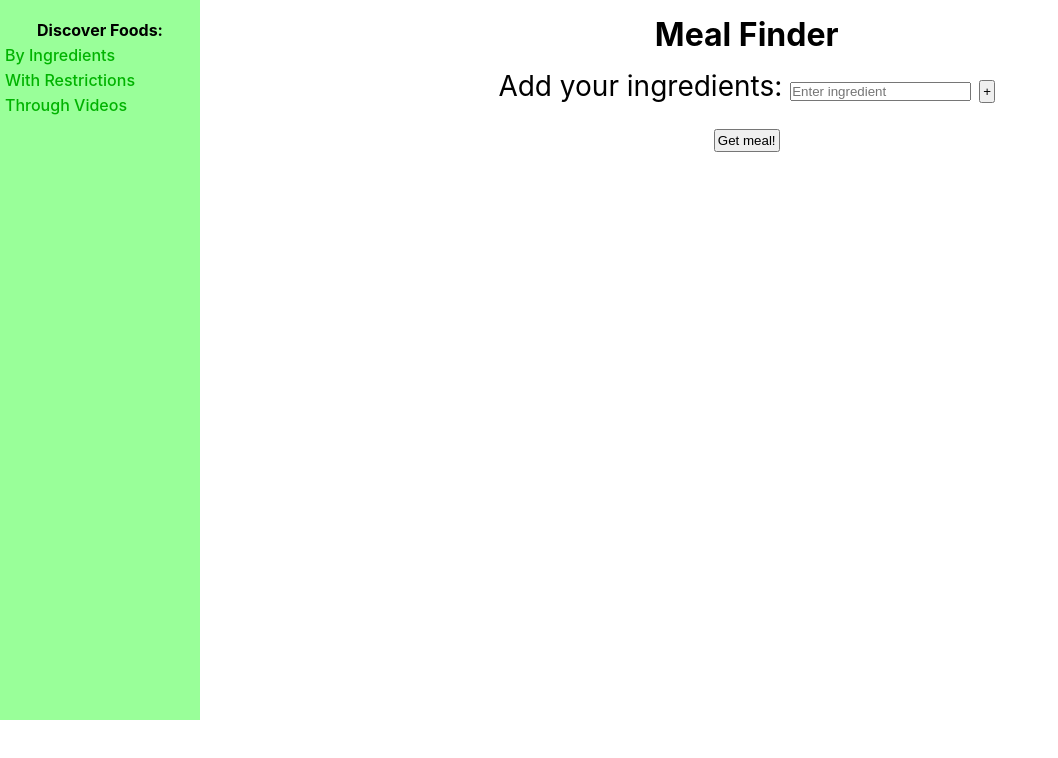
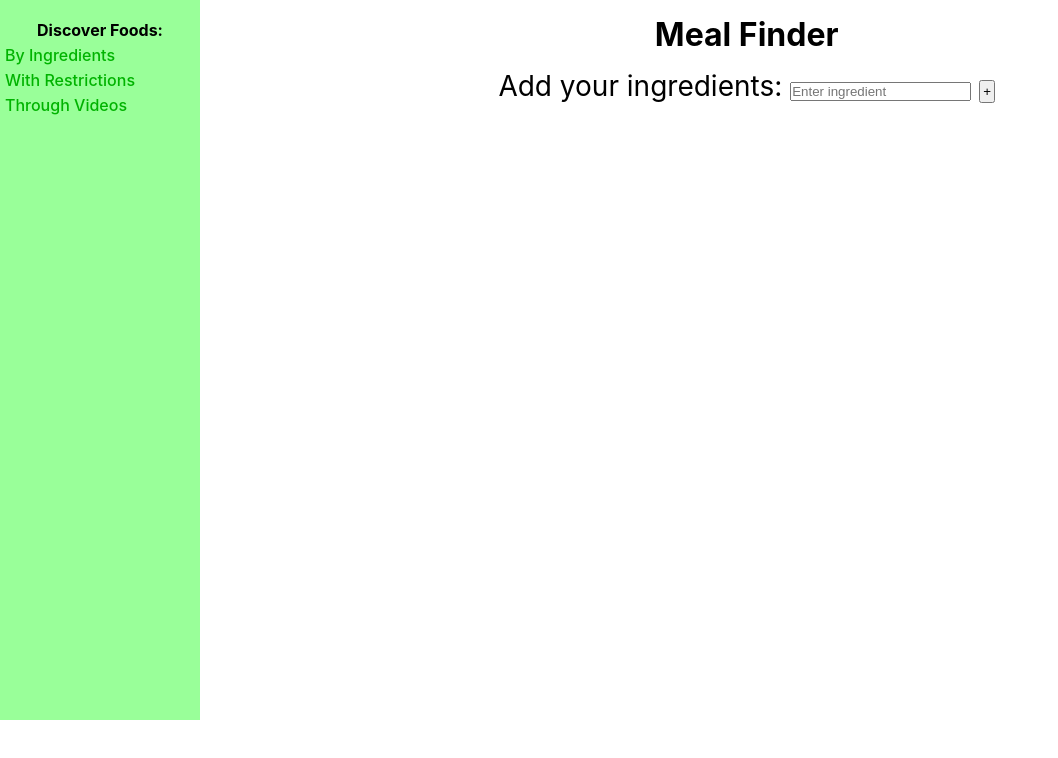
Before and after one commit to emilyam437/meal_finder_client, a React (Create React App) app: page / in a window 1280 px wide. Shown: the top 758 px of the page, without its empty margins (0-1058 px from the left). Built offline with nearby package versions, Linux system fonts and the light colour scheme.

Commit message:
fixed some issues

```diff
--- a/src/pages/RandomRecipe.js
+++ b/src/pages/RandomRecipe.js
@@ -123,8 +123,8 @@ function Random() {
              </div>
 })}
 <br/>
-{usedListDetail.length>0 ? <button onClick={resetAll}>New Recipe</button> :
-<button className="getButton" onClick={fetchRecipe}> Get meal! </button>}
+{usedListDetail.length>0 && <button onClick={resetAll}>New Recipe</button> }
+{searchIngredients.length > 0 && <button className="getButton" onClick={fetchRecipe}> Get meal! </button>}
 <br/>
 <br/>
 <h2 className="sideTitle">{recipeTitle}</h2>
--- a/src/pages/RandomVeg.js
+++ b/src/pages/RandomVeg.js
@@ -23,7 +23,7 @@ function RandomVeg() {
       if (diets.length > 0) {
         details = details+"diet="
 
-      for (let i=0; i<= counter; i++) {
+      for (let i=0; i<= diets.length; i++) {
           if (diets[i]) {
               details = details + diets[i]+',+'
             }
@@ -33,7 +33,7 @@ function RandomVeg() {
 
       if (intols.length > 0) {
         details = details+"&intolerances="
-            for (let i=0; i<= counter; i++) {
+            for (let i=0; i<= intols.length; i++) {
                 if (intols[i]) {
                     details = details + intols[i]+',+'
                 }
@@ -43,7 +43,6 @@ function RandomVeg() {
 
       if (searchIngredients.length > 0) {
         details = details +"&includeIngredients="
-
           for (let i=0; i<= counter; i++) {
             if (searchIngredients[i]) {
             details = details + searchIngredients[i]+',+'
```
